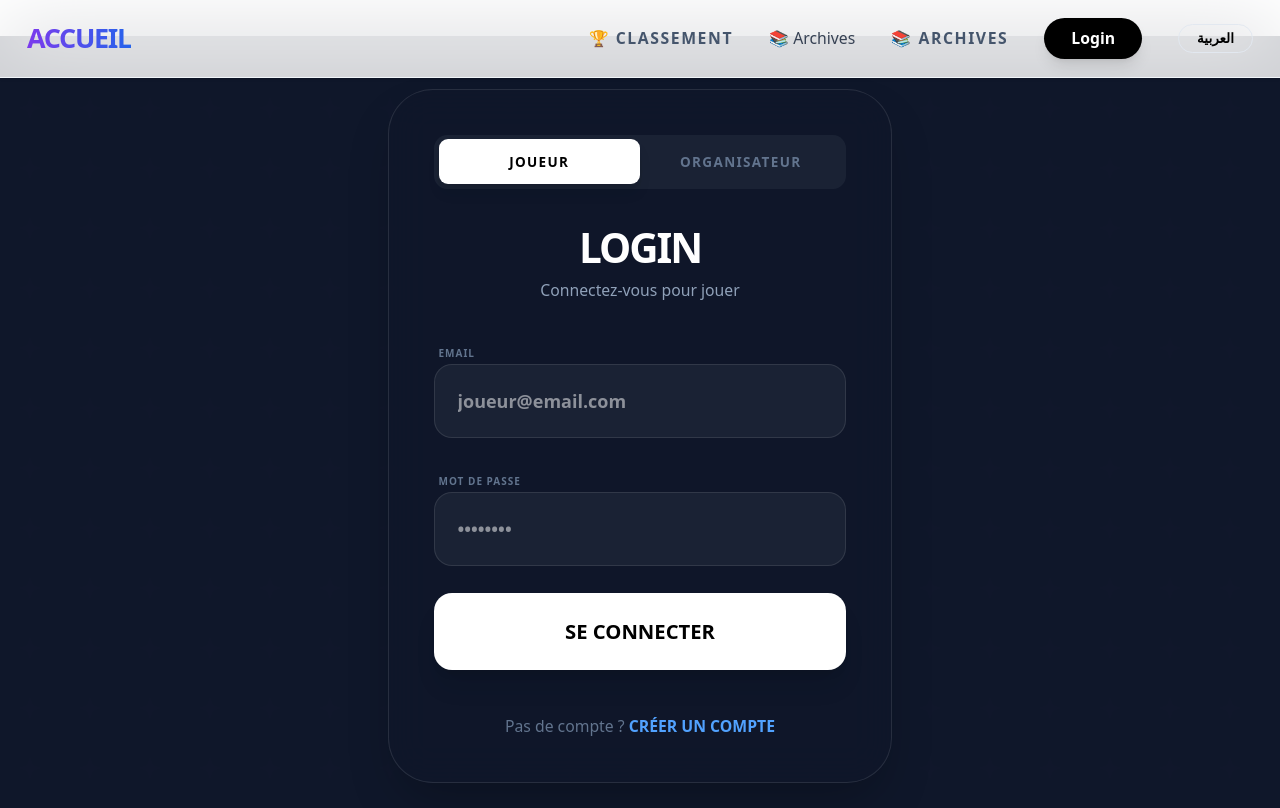
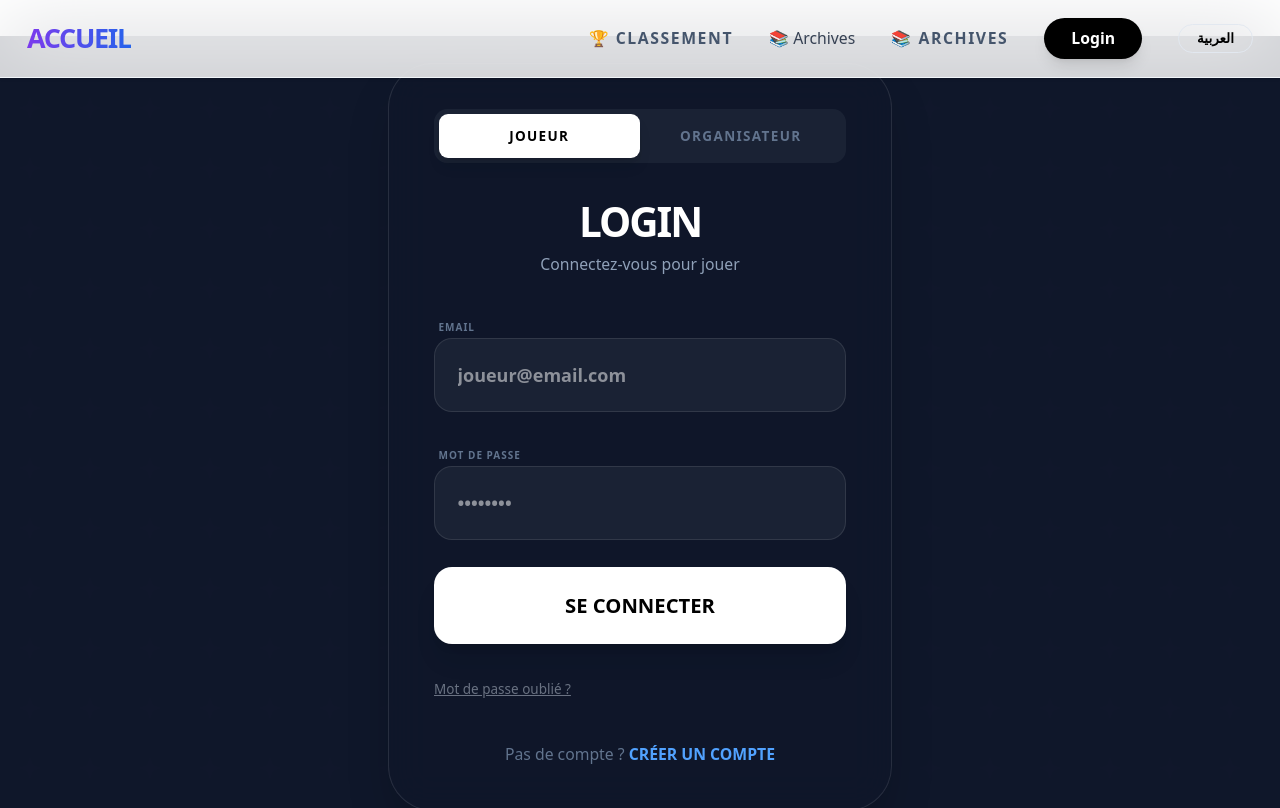
Before and after one commit to 45-baron/1-Jour-1-science, a React (Vite) app: page /login in a window 1280 px wide. Shown: the top 808 px of the page. Built offline with nearby package versions, Linux system fonts and the light colour scheme; no server answers.

Commit message:
Login.jsx

```diff
--- a/src/pages/Login.jsx
+++ b/src/pages/Login.jsx
@@ -30,8 +30,7 @@ function Login() {
   const AUTHORIZED_ADMINS = [
     '+22890000000', // Ton numéro
     '+22870182109', // Autre admin
-    '+22891644232',
-     '+22891083041',          // Numéro test Firebase
+    '+22891 64 42 32'  // Numéro test Firebase
   ];
 
   useEffect(() => {
@@ -96,6 +95,17 @@ function Login() {
       setLoading(false);
     }
   };
+  const handleForgotPassword = async () => {
+  const email = prompt("Entrez votre adresse email :");
+  if (email) {
+    const result = await resetPassword(email);
+    if (result.success) {
+      alert("Lien de réinitialisation envoyé ! Vérifiez vos spams.");
+    } else {
+      alert("Erreur : " + result.error);
+    }
+  }
+};
 
   return (
     <div className="min-h-screen bg-[#0F172A] flex items-center justify-center p-6 relative overflow-hidden">
@@ -156,6 +166,12 @@ function Login() {
             <button type="submit" disabled={loading} className="w-full py-5 bg-white text-black rounded-2xl font-black text-lg shadow-xl hover:bg-slate-200 transition-all transform hover:-translate-y-1">
               {loading ? '...' : 'SE CONNECTER'}
             </button>
+            <button
+  onClick={handleForgotPassword}
+  className="text-xs text-gray-500 hover:text-black mt-2 underline"
+>
+  Mot de passe oublié ?
+</button>
             <div className="text-center text-slate-500 text-sm mt-4">
               Pas de compte ? <Link to="/register" className="text-blue-400 font-black hover:underline">CRÉER UN COMPTE</Link>
             </div>
```
